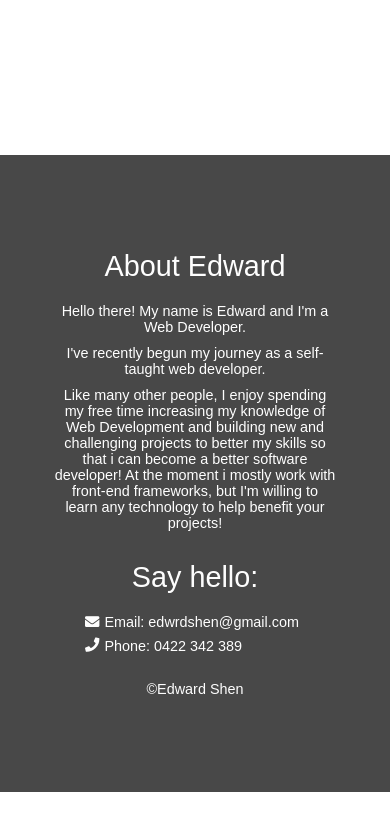
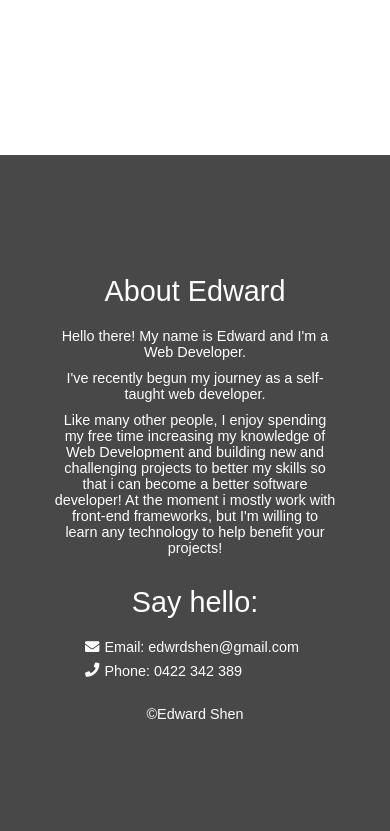
Before and after one commit to 3drdsh3in/3drdsh3in.github.io, a website: page index.html in a window 390 px wide. Shown: the part 5855-6686 px from the top of the page. Before the commit the page ends 6647 px from the top, so only its background shows below. Drawn offline with nearby package versions, Linux system fonts and the light colour scheme.

Commit message:
minor padding changes

```diff
--- a/CSS/style.css
+++ b/CSS/style.css
@@ -808,7 +808,7 @@ input:checked + .slider:before {
         padding: 100px 12%;
     }
     footer.main-footer {
-        padding: 75px 14%;
+        padding: 100px 14%;
     }
 }
 
```
